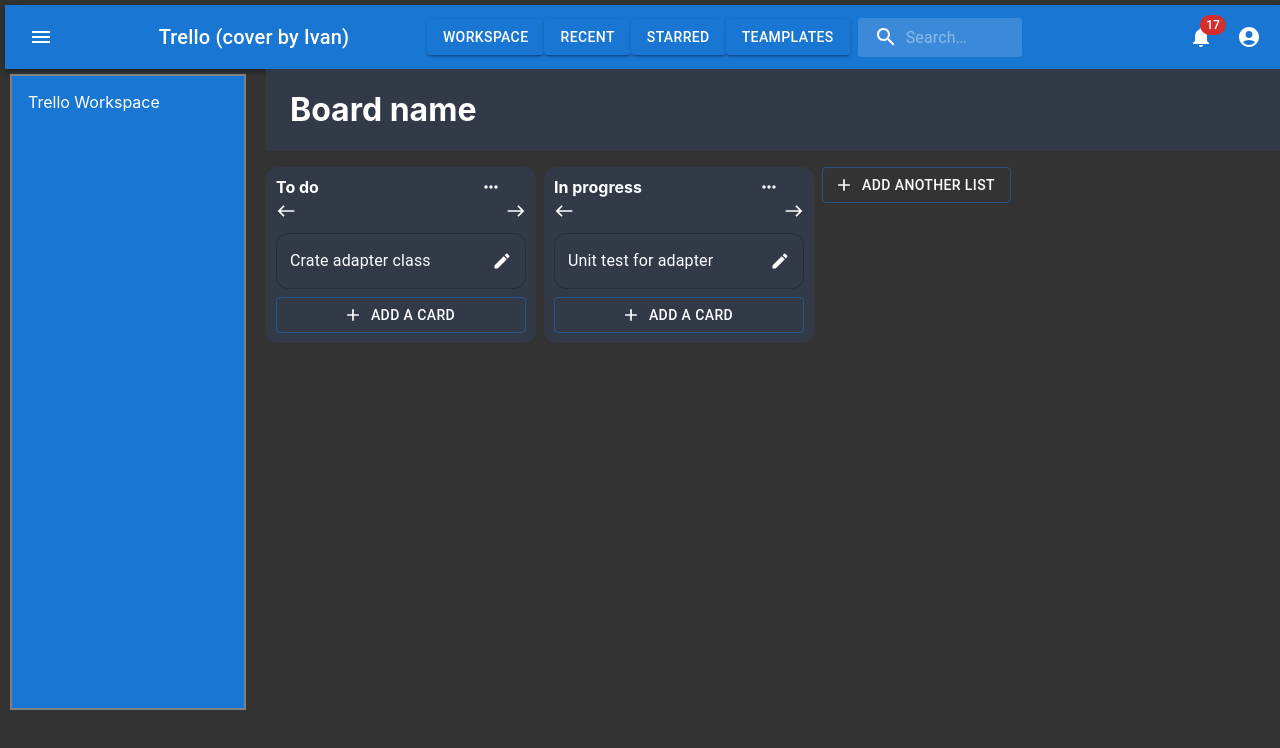
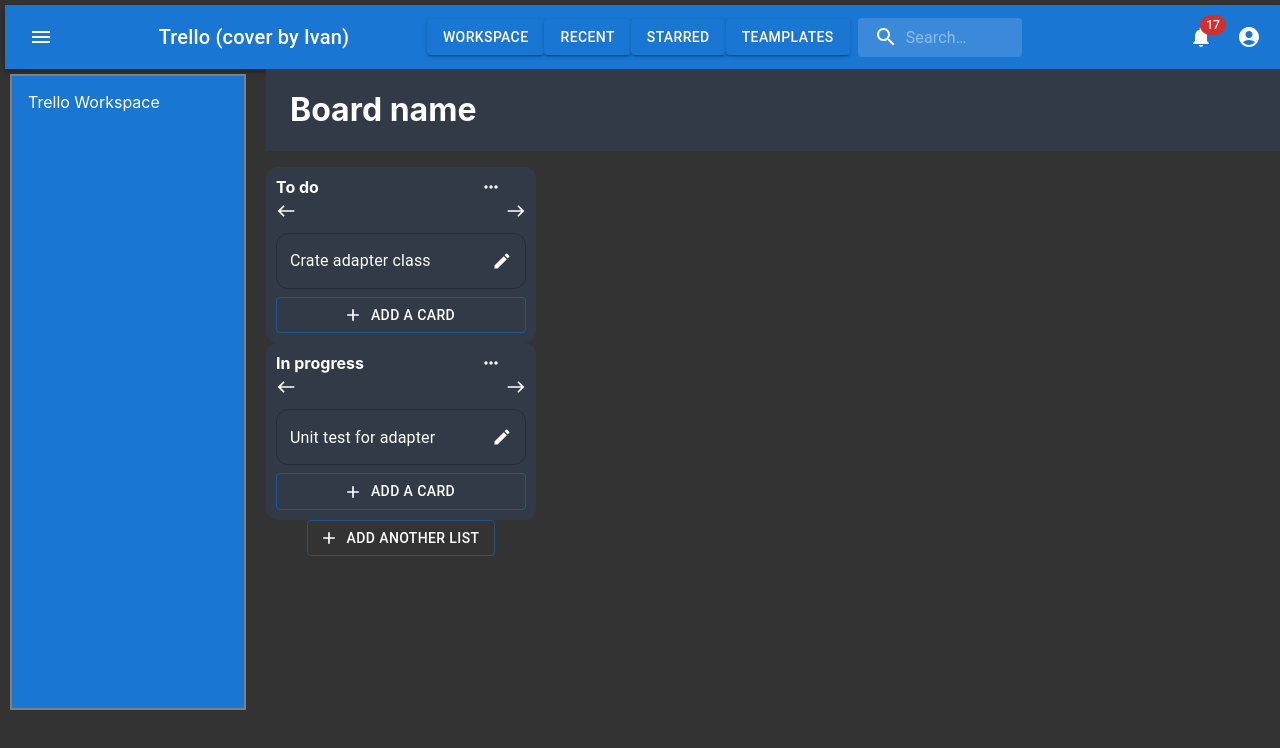
Before and after one commit to todivan/trello, a React (Create React App) app: page / in a window 1280 px wide. Shown: the top 748 px of the page. Built offline with nearby package versions, Linux system fonts and the light colour scheme.

Commit message:
Trello: package for DnD, implementation added but not functional

```diff
--- a/package.json
+++ b/package.json
@@ -16,6 +16,7 @@
     "@types/react": "^18.2.61",
     "@types/react-dom": "^18.2.19",
     "react": "^18.2.0",
+    "react-beautiful-dnd": "^13.1.1",
     "react-dom": "^18.2.0",
     "react-scripts": "^5.0.1",
     "styled-components": "^6.1.8",
--- a/src/components/BoardContent/BoardContent.tsx
+++ b/src/components/BoardContent/BoardContent.tsx
@@ -5,6 +5,8 @@
 import { Button, Stack } from "@mui/material";
 import AddIcon from '@mui/icons-material/Add';
 import { TList } from '../../types/CommonTypes';
+// @ts-ignore
+import { DragDropContext, Droppable, Draggable, DropResult, DroppableProvided } from 'react-beautiful-dnd';
 
 const BoardContent = () => {
     const {collectionOfLists, setCollectionOfLists} = useLists();
@@ -53,22 +55,51 @@
     const sortedLists = [...collectionOfLists]
         .sort((a, b) => a.position > b.position ? 1 : -1)
 
+    const handleDragEnd = (result: DropResult) => {
+        // if (!result.destination) return; // dropped outside the list
+        // const items = Array.from(columns);
+        // const [reorderedItem] = items.splice(result.source.index, 1);
+        // items.splice(result.destination.index, 0, reorderedItem);
+
+        // setColumns(items);
+        };
+
     return(
+
+            <DragDropContext onDragEnd={handleDragEnd}>
+                <Droppable droppableId="collectionOfLists">
+                {(provided: DroppableProvided) => (
                     <Stack
                     direction="row"
                     justifyContent="flex-start"
                     alignItems="flex-start"
                     spacing={1}
                     >
+                    <div {...provided.droppableProps} ref={provided.innerRef}>
                         <TaskProvider>
-                {sortedLists.map((item) => (
+                            {sortedLists.map((item, index) => (
+                                <Draggable key={item.id} draggableId={item.id} index={index}>
+                                    {(provided: DroppableProvided) => (
+                                        <div
+                                        ref={provided.innerRef}
+                                        {...provided.draggableProps}
+                                        {...provided.dragHandleProps}
+                                      >
                                         <TasksList key={item.id} list={item} updateList={updateList} changePosition={changePosition}/>
+                                        </div>
+                                    )}
+                                </Draggable>
                             ))}
                             <Button sx={{ color:'white' }} variant="outlined" startIcon={<AddIcon />} onClick={addNewList}>
                                 Add another list
                             </Button>
                         </TaskProvider>
+                        {provided.placeholder}
+                    </div>
                     </Stack>
+                    )}
+                </Droppable>
+            </DragDropContext>
     );
 }
 
--- a/src/components/Task/Task.tsx
+++ b/src/components/Task/Task.tsx
@@ -1,5 +1,5 @@
 import { useState } from "react";
-import { Box, OutlinedInput, TextField } from "@mui/material";
+import { OutlinedInput, TextField } from "@mui/material";
 import { TTask } from "../../types/CommonTypes";
 import ModeIcon from '@mui/icons-material/Mode';
 
```
Also changed, not shown: 1 other file (tests, documents, lock files or other folders). Lines whose indentation alone changed are shown as unchanged.
